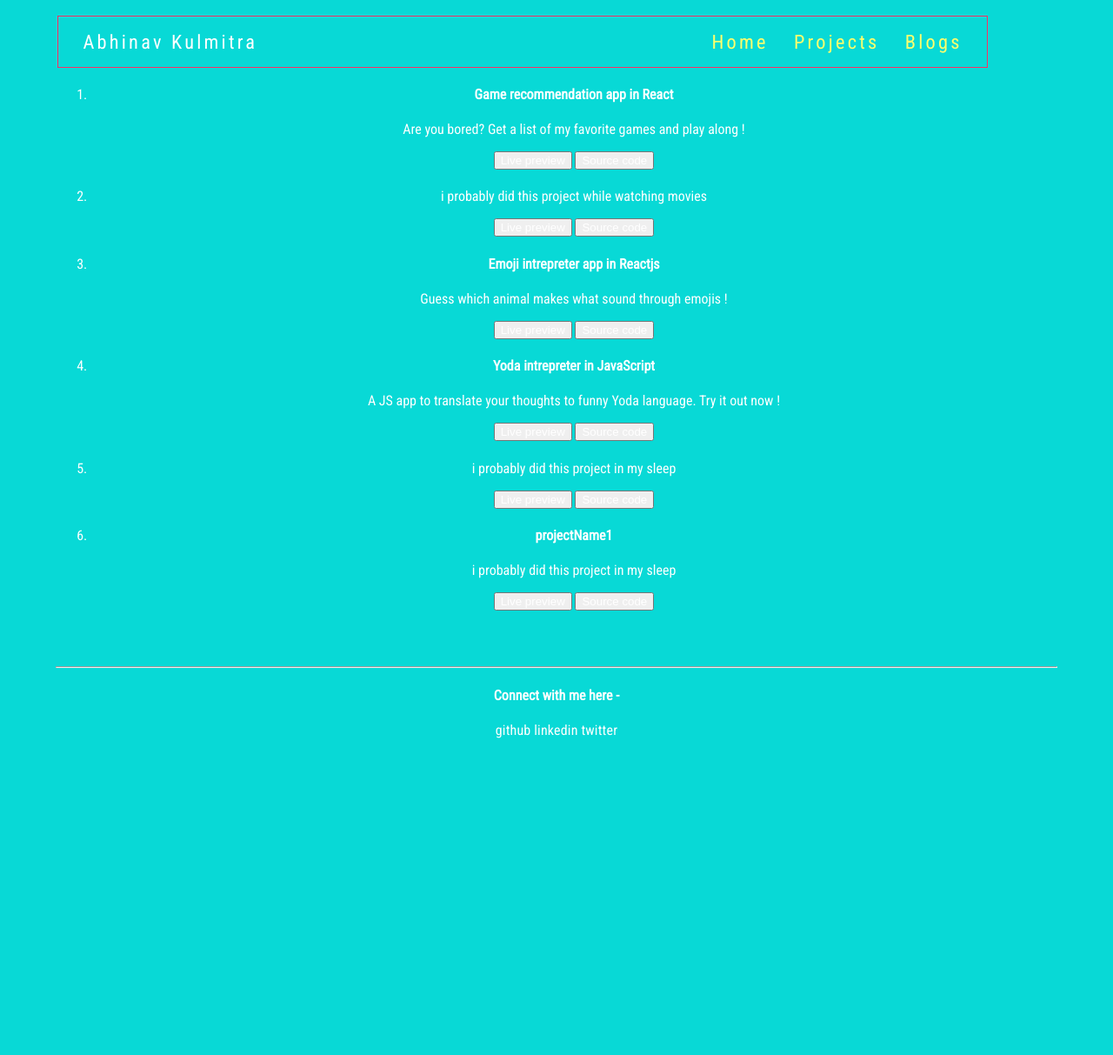
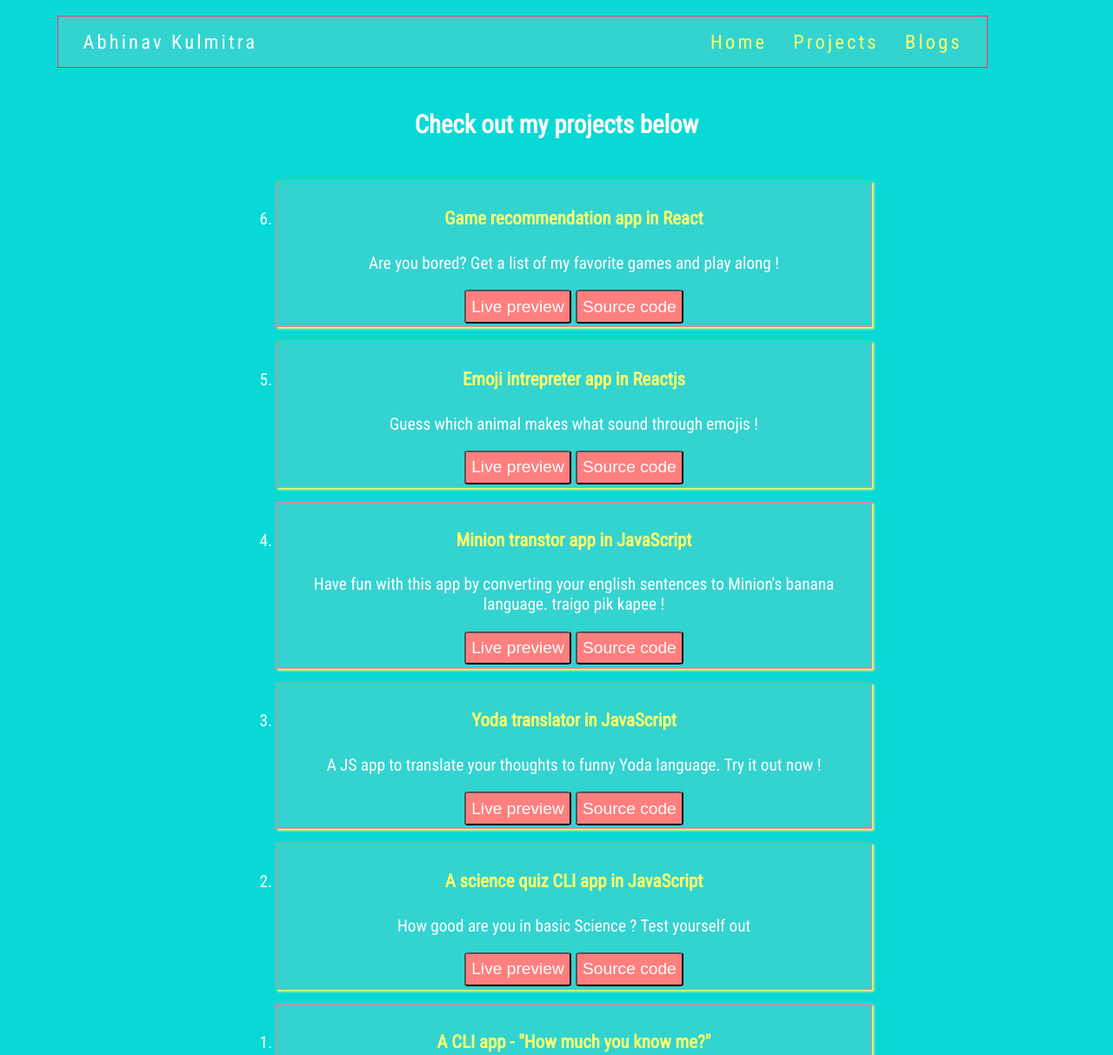
Before and after one commit to abhinavkulmitra/portfolio-website, a plain HTML site: page files/projects.html in a window 1280 px wide. Shown: the top 1213 px of the page at 87% size. Before the commit the page ends 913 px from the top, so only its background shows below. Drawn offline with Linux system fonts and the light colour scheme.

Commit message:
updated the basic website

```diff
--- a/css/style.css
+++ b/css/style.css
@@ -7,6 +7,7 @@ body {
     color: white;
     font-family: "Roboto Condensed", sans-serif;
     text-align: center;
+    font-size: larger;
     /* border: 0.1rem solid black; */
   }
 
@@ -39,6 +40,7 @@ body {
   }
 
   .nav {
+    background-color: #33d3d0;
     margin: 0.1rem;
     border: 0.1rem solid #ff2e63;
     padding: 1rem;
@@ -59,15 +61,15 @@ body {
     width: 30%;
   }
   .Projects,
-  .Blogs {
-
+  .Blogs, .listOfProjects li, .listOfBlogs li {
+    background-color: #33d3d0;
     margin: auto;
     margin-bottom: 1rem ;
     padding: 0.2rem 0.5rem;
     border: 0.1rem rgb(255, 127, 127) solid;
     cursor: pointer;
     box-shadow: 0.15rem 0.15rem 0.15rem rgb(255, 255, 108);
-    width: 30%;
+    width: 60%;
   }
 
   .head {
@@ -84,15 +86,58 @@ body {
     transition-delay: 50ms;
   }
 
-  .links{
+  .links a{
       margin: auto;
       letter-spacing: 0.01rem;
   }
 
-  .links:hover{
+  .links a:hover{
     text-decoration: underline;
   }
 
-  .listOfProjects{
+  /* .listOfProjects{
+      height: 50%;
+      width: 50%;
+      padding:1rem;
+      margin: auto;
+  } */
+
+  .listOfProjects li, .listOfBlogs li{
+      cursor: default;
 
   }
+
+  .listOfProjects button, .listOfBlogs button{
+        background-color: rgb(255, 127, 127);
+        font-size: 100%;
+        margin: auto;
+        padding: 0.4rem;
+        color: white;
+        border-radius: 5%;
+    }
+
+  .listOfProjects h4, .listOfBlogs h4{
+      font-size: 1.3rem;
+      color: rgb(255, 255, 108);
+  }
+
+  footer{
+
+    padding: 1rem;
+    margin: 1rem;
+    background-color: #33d3d0;
+    margin-top: 40rem;
+    width: 70%;
+    margin: auto;
+  }
+
+  footer h4{
+    text-decoration: underline;
+  }
+
+
+  /* for blog.html */
+
+  h1, h2{
+    margin: 3rem;
+  }
--- a/files/projects.html
+++ b/files/projects.html
@@ -19,23 +19,18 @@
        </span>
 
       <a href="/index.html">Home</a>
-      <a href="files/projects.html">Projects</a>
-      <a href="files/blogs.html">Blogs</a>
+      <a href="projects.html">Projects</a>
+      <a href="blogs.html">Blogs</a>
     </div>
 
+    <h2>Check out my projects below </h2>
 
-    <ol class="listOfProjects">
+    <ol class="listOfProjects" reversed>
       <li>
         <h4>Game recommendation app in React</h4>
         <p>Are you bored? Get a list of my favorite games and play along ! </p>
         <button><a href="https://tclx6.csb.app/">Live preview</a></button>
         <button><a href="https://codesandbox.io/s/online-game-recommendation-tclx6?file=/src/App.js">Source code</a></button>
-      </li>
-      <li>
-        <h4></h4>
-        <p>i probably did this project while watching movies</p>
-        <button><a href="#">Live preview</a></button>
-        <button><a href="#">Source code</a></button>
       </li>
       <li>
         <h4>Emoji intrepreter app in Reactjs</h4>
@@ -44,31 +39,34 @@
         <button><a href="https://codesandbox.io/s/forests-music-emoji-intrepreter-fpf88">Source code</a></button>
       </li>
       <li>
-        <h4>Yoda intrepreter in JavaScript</h4>
+        <h4>Minion transtor app in JavaScript</h4>
+        <p>Have fun with this app by converting your english sentences to Minion's banana language. traigo pik kapee !</p>
+        <button><a href="https://y688o.csb.app/">Live preview</a></button>
+        <button><a href="https://codesandbox.io/s/minion-translator-in-js-y688o?file=/index.html">Source code</a></button>
+      </li>
+
+      <li>
+        <h4>Yoda translator in JavaScript</h4>
         <p>A JS app to translate your thoughts to funny Yoda language. Try it out now !</p>
         <button><a href="https://b5dx9.csb.app/">Live preview</a></button>
         <button><a href="https://codesandbox.io/s/yoda-translator-in-js-b5dx9?file=/src/styles.css">Source code</a></button>
       </li>
       <li>
-        <h4> </h4>
-        <p>i probably did this project in my sleep</p>
-        <button><a href="#">Live preview</a></button>
-        <button><a href="#">Source code</a></button>
+        <h4>A science quiz CLI app in JavaScript</h4>
+        <p>How good are you in basic Science ? Test yourself out</p>
+        <button><a href="https://repl.it/@abhinavkulmitra/science-CLI-app?embed=1&output=1#index.js">Live preview</a></button>
+        <button><a href="https://repl.it/@abhinavkulmitra/science-CLI-app#index.js">Source code</a></button>
       </li>
       <li>
-        <h4>projectName1</h4>
-        <p>i probably did this project in my sleep</p>
-        <button><a href="#">Live preview</a></button>
-        <button><a href="#">Source code</a></button>
+        <h4>A CLI app - "How much you know me?" </h4>
+        <p>A CLI app in JS to test how much do you know me. Let's see ...</p>
+        <button><a href="https://repl.it/@abhinavkulmitra/How-much-do-you-know-me?embed=1&output=1#index.js">Live preview</a></button>
+        <button><a href="https://repl.it/@abhinavkulmitra/How-much-do-you-know-me#index.js">Source code</a></button>
       </li>
     </ol>
 
-
-
-    <hr style="margin-top: 4rem;">
-
     <footer>
-      <h4>Connect with me here - </h4>
+      <h4>Connect with me - </h4>
       <p class="links">
         <a href="http://github.com/abhinavkulmitra"
           >github</a>
```
Also changed, not shown: files/blogs.html (+28 -17 lines), index.html (+2 -5 lines).
